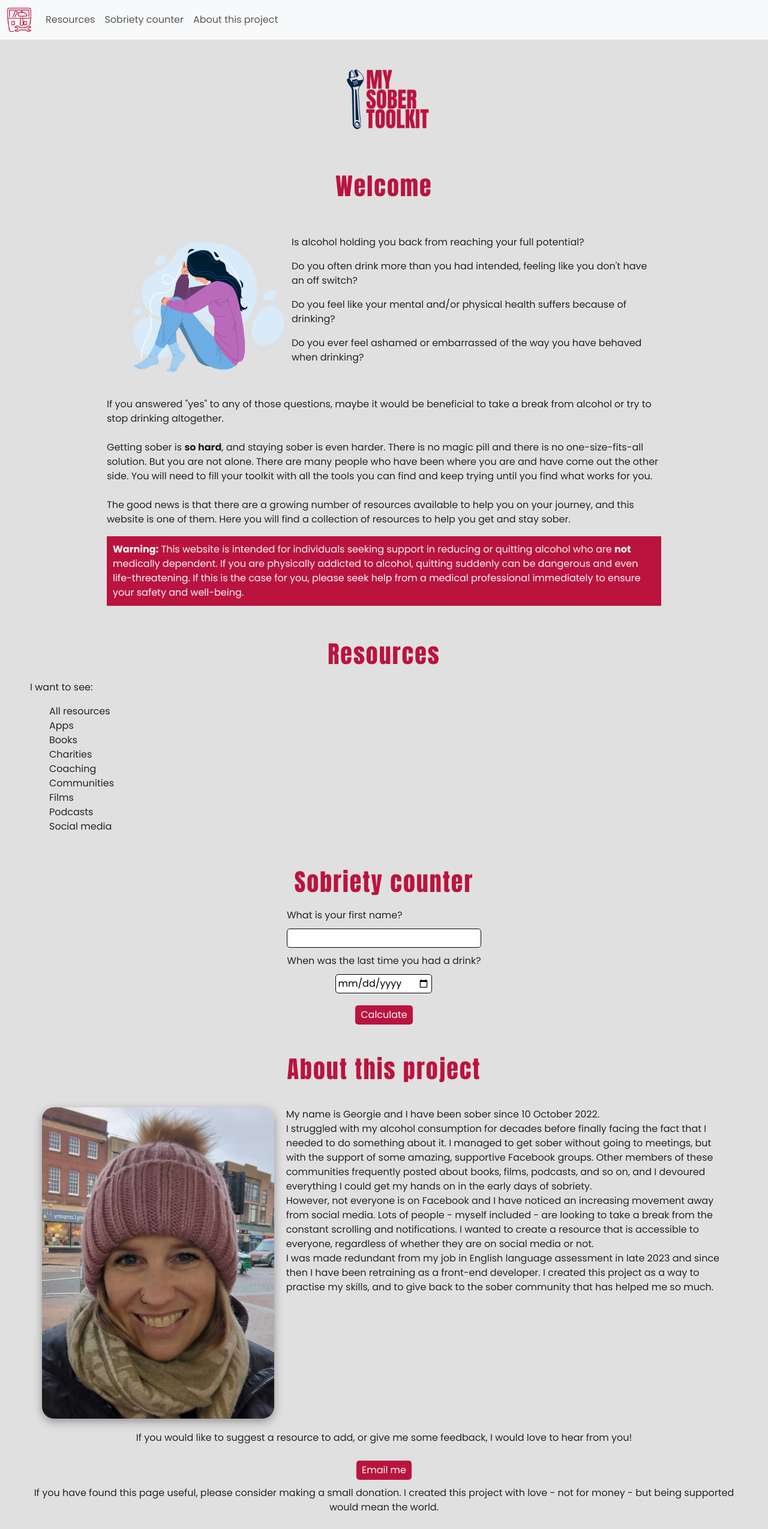
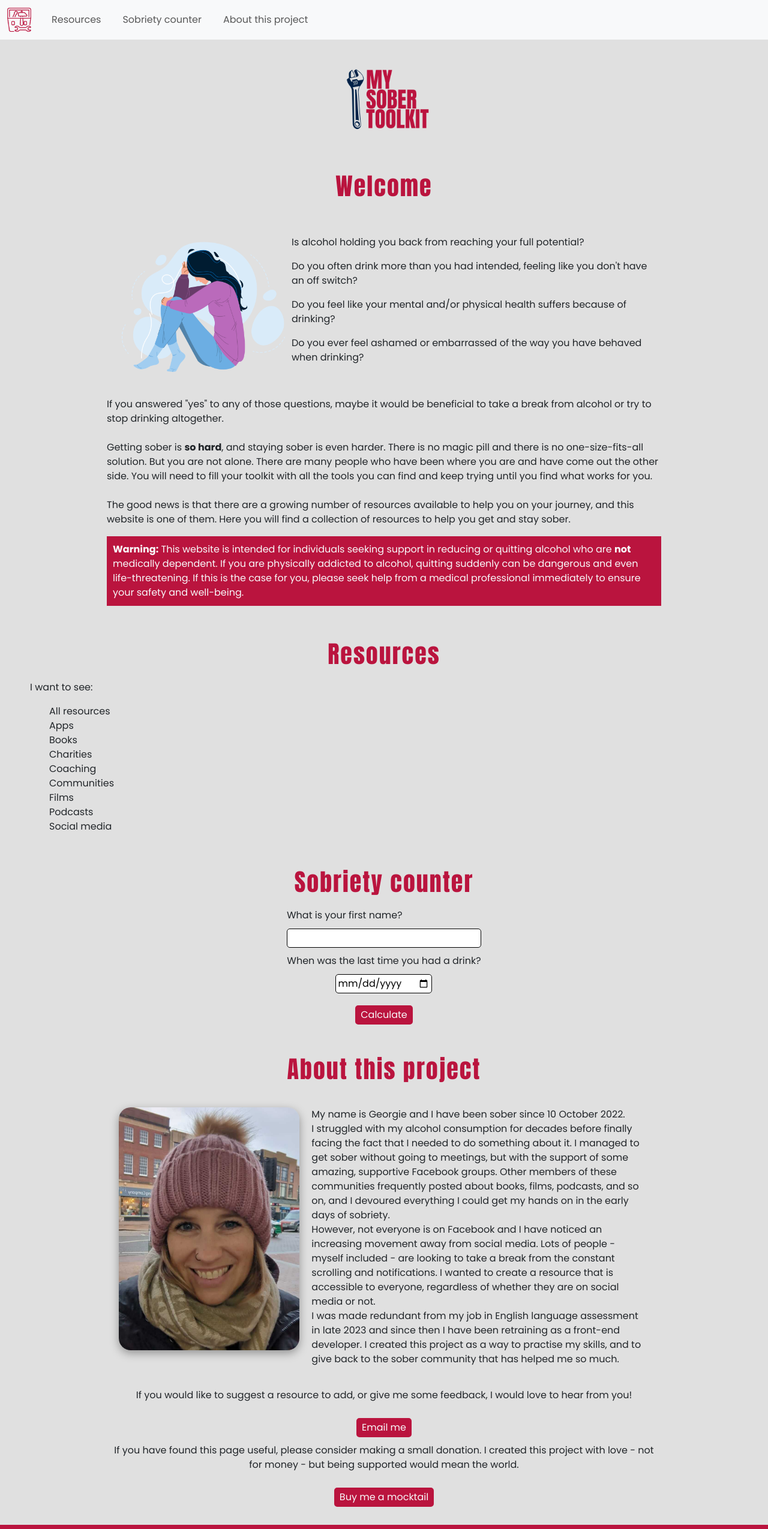
Before and after one commit to GeorginaMudditt/my-sober-toolkit-react-app, a React (Create React App) app: page / in a window 1280 px wide. Shown: the top 2549 px of the page at 60% size. Built offline with nearby package versions, Linux system fonts and the light colour scheme; a web font is replaced by a local one.

Commit message:
style nav bar

```diff
--- a/src/About.css
+++ b/src/About.css
@@ -1,6 +1,8 @@
 .About {
   background-color: #e0e0e0;
+  margin: 0 auto;
   padding: 20px 50px;
+  width: 80%;
 }
 
 .About h1 {
--- a/src/Header.css
+++ b/src/Header.css
@@ -13,3 +13,7 @@
   background-color: #f8f9fa;
   border: none;
 }
+
+.Header .nav-link {
+  margin: 0 10px;
+}
```
